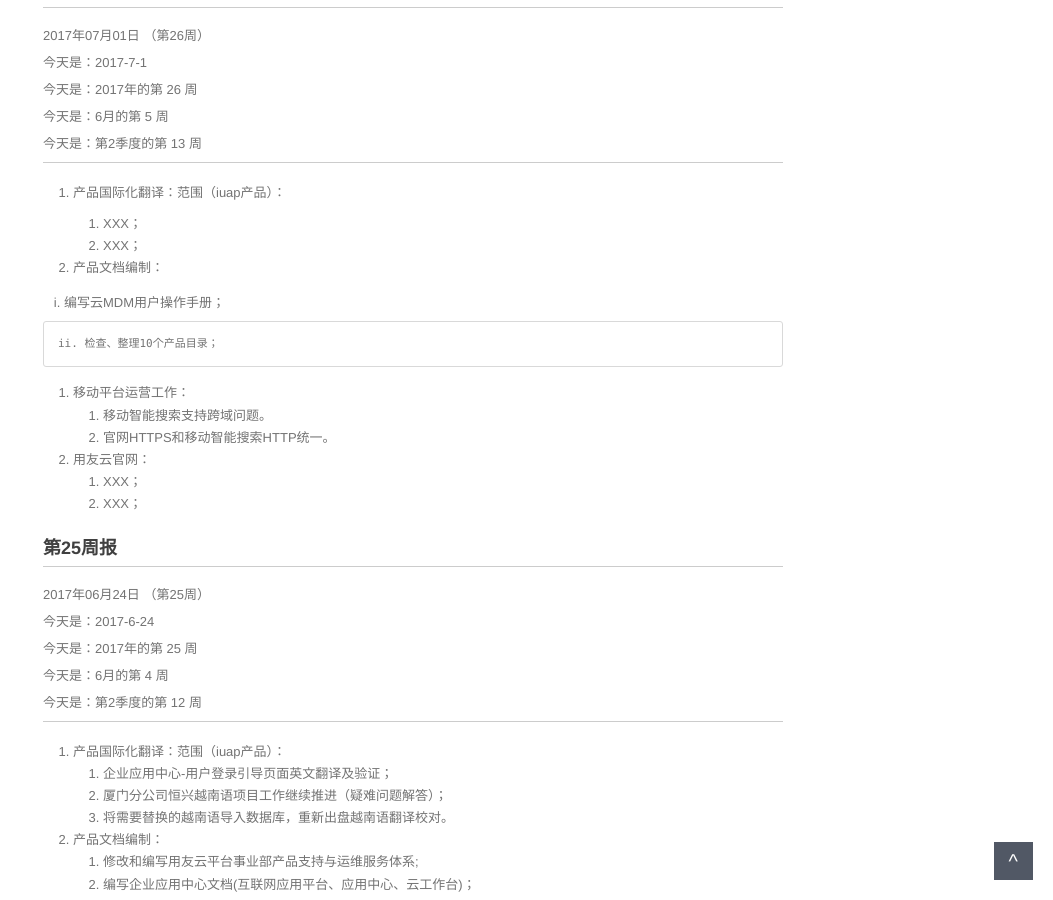
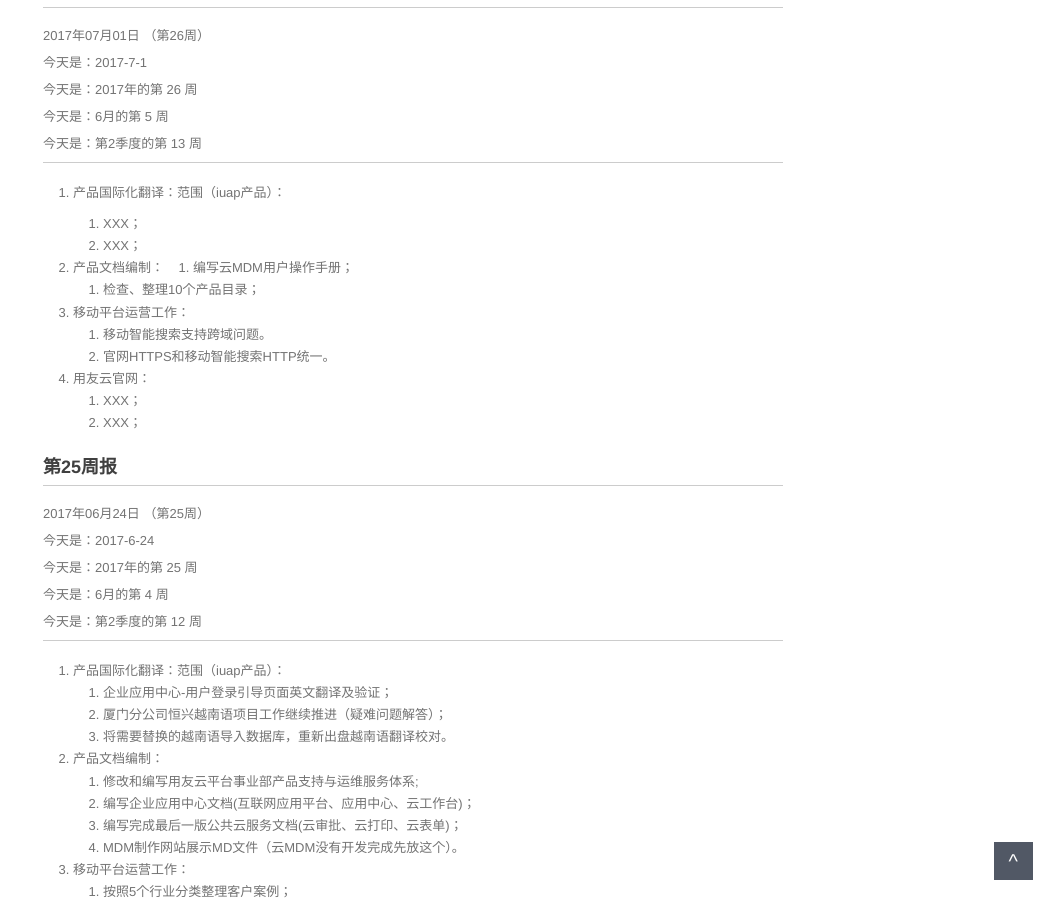
Before and after one commit to walllFlower/blog, a Jekyll site: the page built from _posts/2017-06-22-day_report_cxz.md, in a window 1280 px wide and 900 px high, scrolled down 354 px. Shown: the whole window, without its empty margins (227-1280 px from the left). Built offline with Jekyll 4.4.1, drawn with Linux system fonts in a browser that asks for light colours; comment, search, counter and statistics services are not loaded.

Commit message:
Update 2017-06-22-day_report_cxz.md

```diff
--- a/_posts/2017-06-22-day_report_cxz.md
+++ b/_posts/2017-06-22-day_report_cxz.md
@@ -28,11 +28,8 @@ categories: 日报 第25周
     1. XXX；
     2. XXX；
 2. 产品文档编制：
-
-    i. 编写云MDM用户操作手册；
-
-    ii. 检查、整理10个产品目录；
-
+    1. 编写云MDM用户操作手册；
+    2. 检查、整理10个产品目录；
 3. 移动平台运营工作：
     1. 移动智能搜索支持跨域问题。
     2. 官网HTTPS和移动智能搜索HTTP统一。
```
